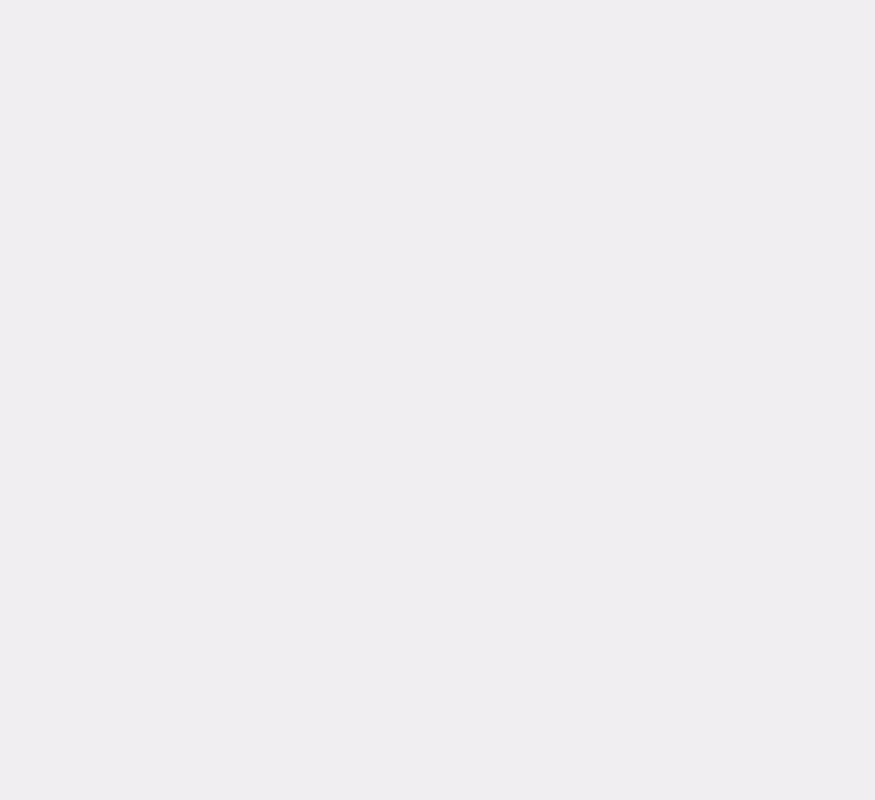
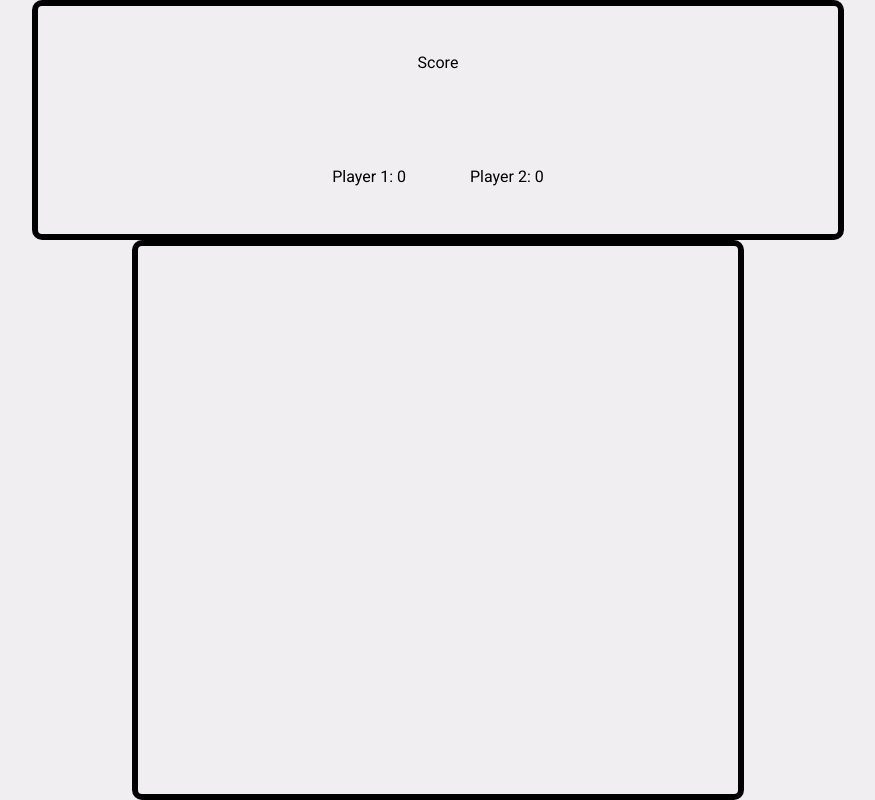
Before and after one commit to bthai2/tic-tac-toe, a website: page index.html in a window 1280 px wide. Shown: the whole page, without its empty margins (202-1077 px from the left). Drawn offline with Linux system fonts and the light colour scheme.

Commit message:
Add basic styling to scoreboard

```diff
--- a/index.html
+++ b/index.html
@@ -9,6 +9,13 @@
     <script src="script.js" defer></script>
 </head>
 <body>
-
+    <div class="scoreboard">
+        <div class="title">Score</div>
+        <div class="playerScores">
+            <div class="p1ScoreText">Player 1: 0</div>
+            <div class="p2ScoreText">Player 2: 0</div>
+        </div>
+    </div>
+    <div class="board"></div>
 </body>
 </html>
--- a/style.css
+++ b/style.css
@@ -53,4 +53,35 @@ table {
 body {
 	font-family: 'Roboto', sans-serif, Arial;
 	background-color: #f0eef1;
+	height: 100vh;
+	display: flex;
+	flex-direction: column;
+	justify-content: space-around;
+	align-items: center;
 }
+
+.scoreboard {
+	border: 6px solid black;
+	height: 250px;
+	width: 800px;
+	border-radius: 10px;
+	display: flex;
+	flex-direction: column;
+	align-items: center;
+	justify-content: space-around;
+}
+
+.playerScores {
+	display: flex;
+	gap: 64px;
+}
+
+.board
+{
+	width: 600px;
+	height: 600px;
+  	border: 6px solid black;
+  	border-radius: 10px;
+	display: grid;
+	grid-template: repeat(3, 1fr) / repeat(3, 1fr);
+}
```
